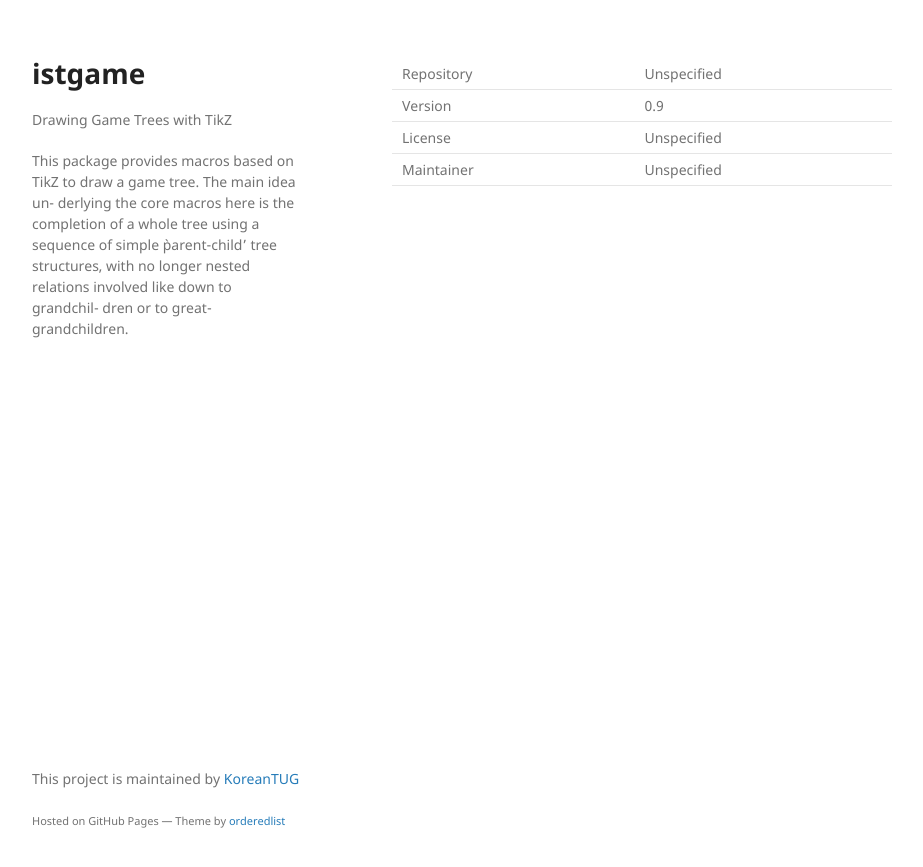
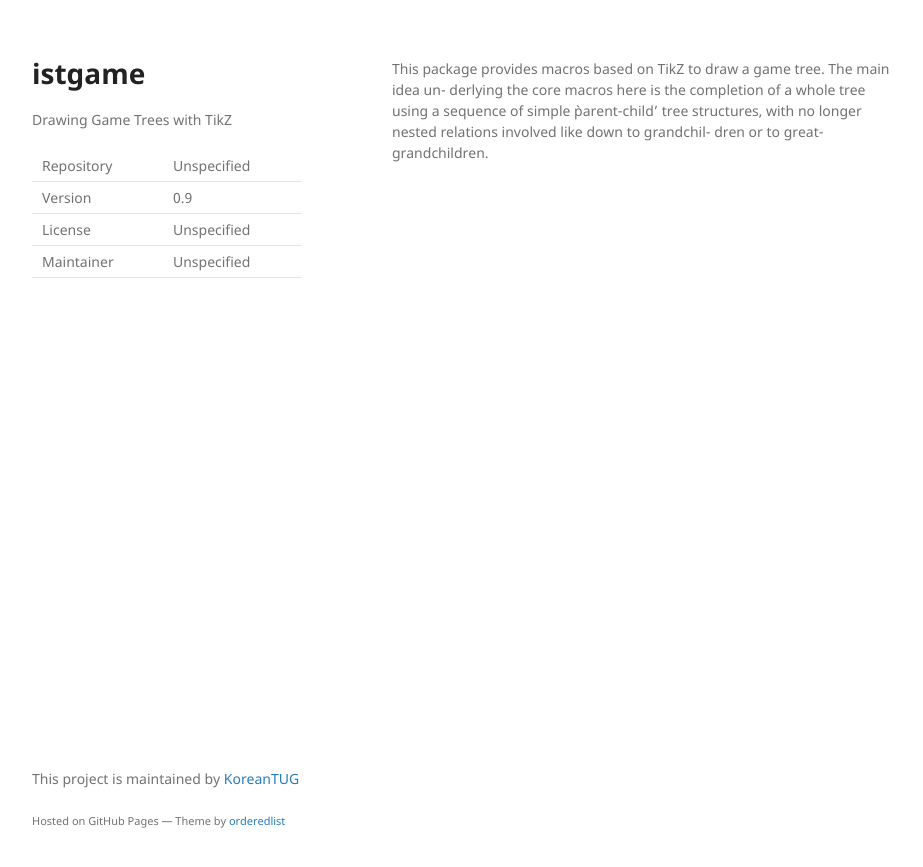
Before and after one commit to KoreanTUG/ktugpr-browser, a Jekyll site: the page built from istgame.md, in a window 1280 px wide. Shown: the top 867 px of the page, without its empty margins (178-1101 px from the left). Built offline with Jekyll 4.4.1, drawn with Linux system fonts in a browser that asks for light colours.

Commit message:
Change package layout left/right

```diff
--- a/_layouts/package.html
+++ b/_layouts/package.html
@@ -5,9 +5,6 @@ layout: default
 <header>
   <h1>{{ page.pkg_name }}</h1>
   <p>{{ page.pkg_description }}</p>
-  {{ content }}
-</header>
-<section>
   <table>
     <tr>
       <td> Repository </td>
@@ -26,5 +23,7 @@ layout: default
       <td> {% if page.maintainer %}{{ page.maintainer }}{% else %} Unspecified {% endif %} </td>
     </tr>
   </table>
-
+</header>
+<section>
+{{ content }}
 </section>
```
Lines whose indentation alone changed are shown as unchanged.
